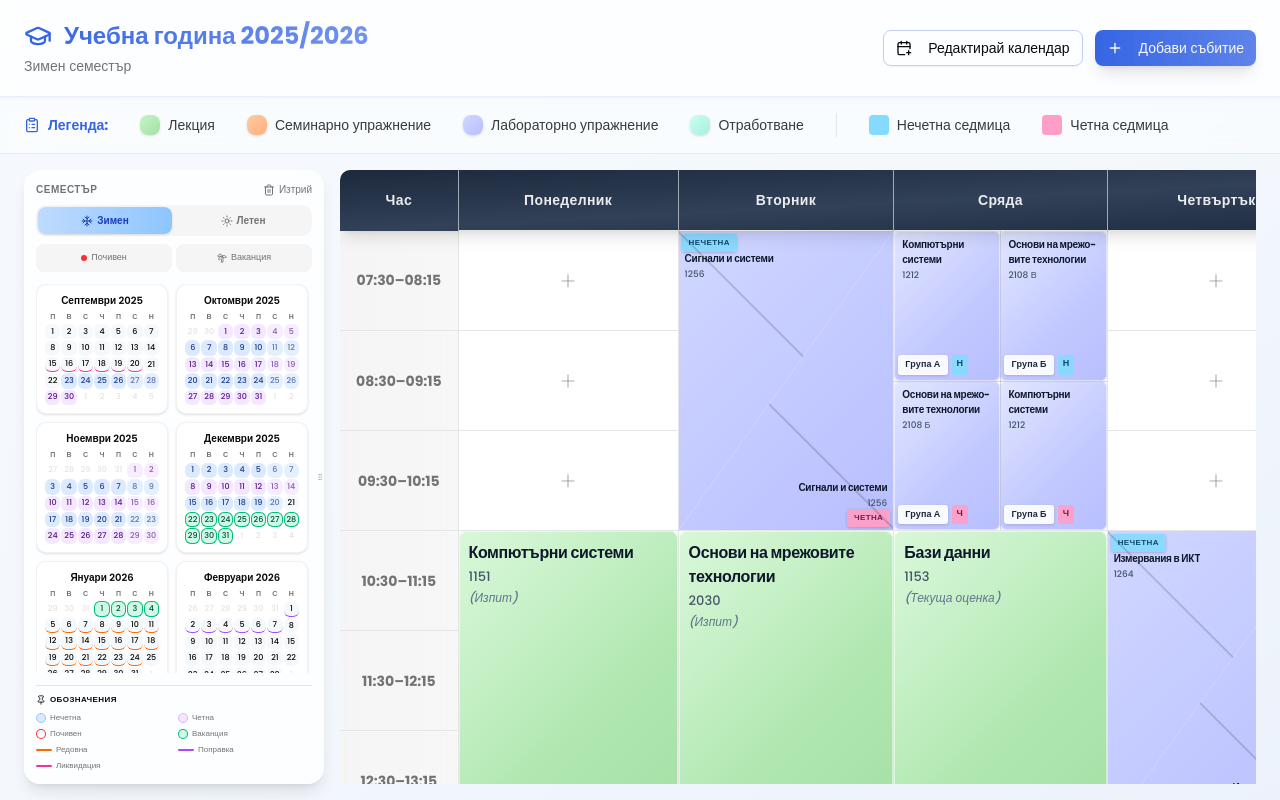
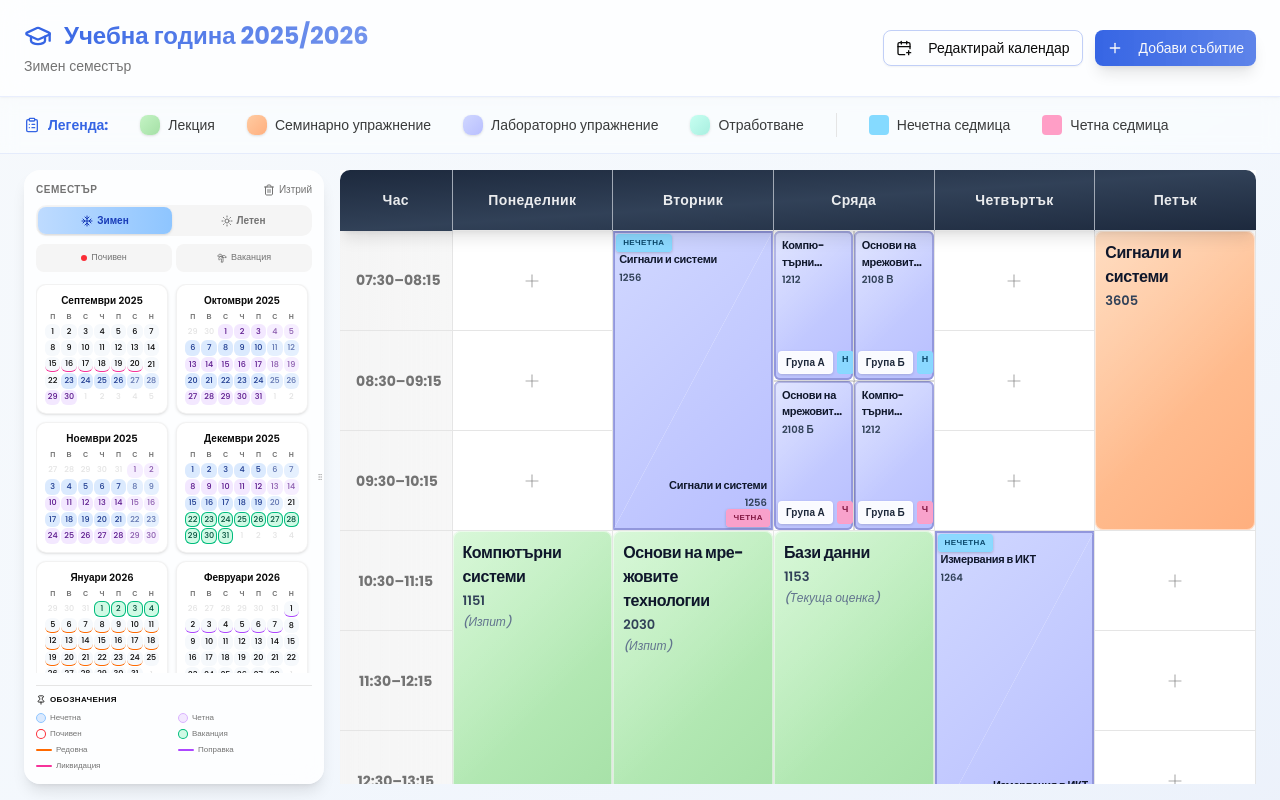
Before and after one commit to MihaCh13/Planner, a Next.js app: page / in a window 1280 px wide. Built offline with nearby package versions, Linux system fonts and the light colour scheme.

Commit message:
feat: enhance schedule-table component typography and responsiveness
Increased font sizes and added colored borders for split cells.
Improved global table responsiveness with controlled horizontal scroll.

Co-authored-by: Miha Ch <148248932+MihaCh13@users.noreply.github.com>

```diff
--- a/app/globals.css
+++ b/app/globals.css
@@ -204,24 +204,27 @@
    ===================================================== */
 .glassy-badge {
   display: inline-block;
-  padding: 2px 6px;
-  background: rgba(255, 255, 255, 0.9);
+  padding: 3px 7px;
+  background: rgba(255, 255, 255, 0.92);
   backdrop-filter: blur(6px);
   -webkit-backdrop-filter: blur(6px);
-  border-radius: 3px;
-  font-size: 9px;
+  border-radius: 4px;
+  font-size: 10px;
   font-weight: 700;
   color: #1e293b;
   box-shadow: 0 1px 3px rgba(0, 0, 0, 0.15);
   white-space: nowrap;
   letter-spacing: 0.02em;
   border: 1px solid rgba(255, 255, 255, 0.5);
+  overflow: hidden;
+  text-overflow: ellipsis;
+  max-width: 100%;
 }
 
 .glassy-badge.mini {
-  padding: 1px 4px;
-  font-size: 7px;
-  border-radius: 2px;
+  padding: 2px 5px;
+  font-size: 8px;
+  border-radius: 3px;
 }
 
 /* =====================================================
@@ -285,13 +288,27 @@
   min-height: 0;
 }
 
-.grid-quadrant.q1 { grid-area: 1 / 1 / 2 / 2; }
-.grid-quadrant.q2 { grid-area: 1 / 2 / 2 / 3; }
-.grid-quadrant.q3 { grid-area: 2 / 1 / 3 / 2; }
+.grid-quadrant.q1 { grid-area: 1 / 1 / 2 / 2; border-right: 1px solid rgba(0,0,0,0.15); border-bottom: 1px solid rgba(0,0,0,0.15); }
+.grid-quadrant.q2 { grid-area: 1 / 2 / 2 / 3; border-bottom: 1px solid rgba(0,0,0,0.15); }
+.grid-quadrant.q3 { grid-area: 2 / 1 / 3 / 2; border-right: 1px solid rgba(0,0,0,0.15); }
 .grid-quadrant.q4 { grid-area: 2 / 2 / 3 / 3; }
 
 .grid-quadrant.empty {
   background: transparent;
+}
+
+/* Darker border per event type in grid */
+.grid-quadrant .event-block.lecture-bg {
+  box-shadow: inset 0 0 0 2px oklch(0.7 0.1 145);
+}
+.grid-quadrant .event-block.seminar-bg {
+  box-shadow: inset 0 0 0 2px oklch(0.75 0.12 45);
+}
+.grid-quadrant .event-block.lab-bg {
+  box-shadow: inset 0 0 0 2px oklch(0.7 0.1 280);
+}
+.grid-quadrant .event-block.makeup-bg {
+  box-shadow: inset 0 0 0 2px #7ecfc0;
 }
 
 /* =====================================================
@@ -351,40 +368,38 @@
   border-radius: 0;
   box-shadow: none;
   position: relative;
+  overflow: hidden;
 }
 
 .event-block.diagonal::before {
   display: none;
 }
 
-/* Visible border for diagonal odd triangle (top-left) */
-.diagonal-odd .event-block.diagonal::after {
-  content: '';
-  position: absolute;
-  top: 0;
-  left: 0;
-  width: 141.42%;
-  height: 2px;
-  background: rgba(0, 0, 0, 0.15);
-  transform-origin: 0 0;
-  transform: rotate(45deg);
-  pointer-events: none;
-  z-index: 20;
+/* Colored borders for diagonal events - based on subject type */
+.diagonal-odd .event-block.diagonal.lecture-bg {
+  box-shadow: inset 0 0 0 2px oklch(0.7 0.1 145);
+}
+.diagonal-odd .event-block.diagonal.seminar-bg {
+  box-shadow: inset 0 0 0 2px oklch(0.75 0.12 45);
+}
+.diagonal-odd .event-block.diagonal.lab-bg {
+  box-shadow: inset 0 0 0 2px oklch(0.7 0.1 280);
+}
+.diagonal-odd .event-block.diagonal.makeup-bg {
+  box-shadow: inset 0 0 0 2px #7ecfc0;
 }
 
-/* Visible border for diagonal even triangle (bottom-right) */
-.diagonal-even .event-block.diagonal::after {
-  content: '';
-  position: absolute;
-  bottom: 0;
-  right: 0;
-  width: 141.42%;
-  height: 2px;
-  background: rgba(0, 0, 0, 0.15);
-  transform-origin: 100% 100%;
-  transform: rotate(45deg);
-  pointer-events: none;
-  z-index: 20;
+.diagonal-even .event-block.diagonal.lecture-bg {
+  box-shadow: inset 0 0 0 2px oklch(0.7 0.1 145);
+}
+.diagonal-even .event-block.diagonal.seminar-bg {
+  box-shadow: inset 0 0 0 2px oklch(0.75 0.12 45);
+}
+.diagonal-even .event-block.diagonal.lab-bg {
+  box-shadow: inset 0 0 0 2px oklch(0.7 0.1 280);
+}
+.diagonal-even .event-block.diagonal.makeup-bg {
+  box-shadow: inset 0 0 0 2px #7ecfc0;
 }
 
 /* ODD diagonal - content top-left with padding to avoid badge */
--- a/app/page.tsx
+++ b/app/page.tsx
@@ -46,12 +46,14 @@ export default function SchedulePlanner() {
       <Header onAddEvent={handleAddEvent} />
       <Legend />
 
-      <div className="flex flex-1 gap-4 px-6 py-4 overflow-hidden">
+      <div className="flex flex-1 gap-4 px-4 md:px-6 py-4 overflow-hidden min-w-0">
         <SidebarCalendar />
-        <ScheduleTable
-          onCellClick={handleCellClick}
-          onEventClick={handleEventClick}
-        />
+        <div className="flex-1 min-w-0 overflow-hidden">
+          <ScheduleTable
+            onCellClick={handleCellClick}
+            onEventClick={handleEventClick}
+          />
+        </div>
       </div>
 
       <EventModal
--- a/components/schedule/event-block.tsx
+++ b/components/schedule/event-block.tsx
@@ -57,12 +57,12 @@ export function EventBlock({
       )}>
         {/* Subject Name - LARGE & BOLD (Top) */}
         <div className={cn(
-          "font-bold text-slate-900 break-words tracking-tight hyphens-auto leading-tight",
+          "text-slate-900 break-words tracking-tight hyphens-auto leading-tight overflow-hidden text-ellipsis",
           isCompact
-            ? "text-[10px] line-clamp-2"
+            ? "text-[11px] font-bold line-clamp-2"
             : isDiagonal
-              ? "text-[13px] line-clamp-2 font-extrabold"
-              : "text-[16px] line-clamp-3"
+              ? "text-[14px] font-extrabold line-clamp-2"
+              : "text-[16px] font-bold line-clamp-3"
         )}
         style={{ wordBreak: 'break-word' }}
         >
@@ -71,8 +71,8 @@ export function EventBlock({
 
         {/* Room Number */}
         <div className={cn(
-          "font-medium text-slate-600",
-          isCompact ? "text-[9px]" : isDiagonal ? "text-[11px]" : "text-[13px]"
+          "font-semibold text-slate-700 overflow-hidden text-ellipsis whitespace-nowrap",
+          isCompact ? "text-[10px]" : isDiagonal ? "text-[12px]" : "text-[13px]"
         )}>
           {event.room || '-'}
         </div>
@@ -80,8 +80,8 @@ export function EventBlock({
         {/* For makeup events: show session type and group */}
         {isMakeup && (
           <div className={cn(
-            "font-semibold text-slate-700",
-            isCompact ? "text-[8px]" : isDiagonal ? "text-[10px]" : "text-[11px]"
+            "font-bold text-slate-700 overflow-hidden text-ellipsis whitespace-nowrap",
+            isCompact ? "text-[9px]" : isDiagonal ? "text-[11px]" : "text-[11px]"
           )}>
             {SUBJECT_TYPE_LABELS[event.subject_type]}
             {event.group_number && ` • Гр. ${event.group_number}`}
--- a/components/schedule/schedule-table.tsx
+++ b/components/schedule/schedule-table.tsx
@@ -133,9 +133,9 @@ export function ScheduleTable({ onCellClick, onEventClick }: ScheduleTableProps)
   };
 
   return (
-    <div className="flex-1 overflow-auto scrollbar-thin">
-      <div className="min-w-max">
-        <table className="w-full border-collapse bg-card">
+    <div className="h-full w-full overflow-auto scrollbar-thin">
+      <div className="min-w-[700px]">
+        <table className="w-full border-collapse bg-card table-fixed">
           <thead className="sticky top-0 z-10">
             <tr className="bg-gradient-to-br from-slate-800 via-slate-700 to-slate-800 shadow-lg">
               <th className="w-28 px-4 py-5 text-center text-white font-semibold text-sm tracking-wide border-r border-slate-600/50 rounded-tl-lg">
```
